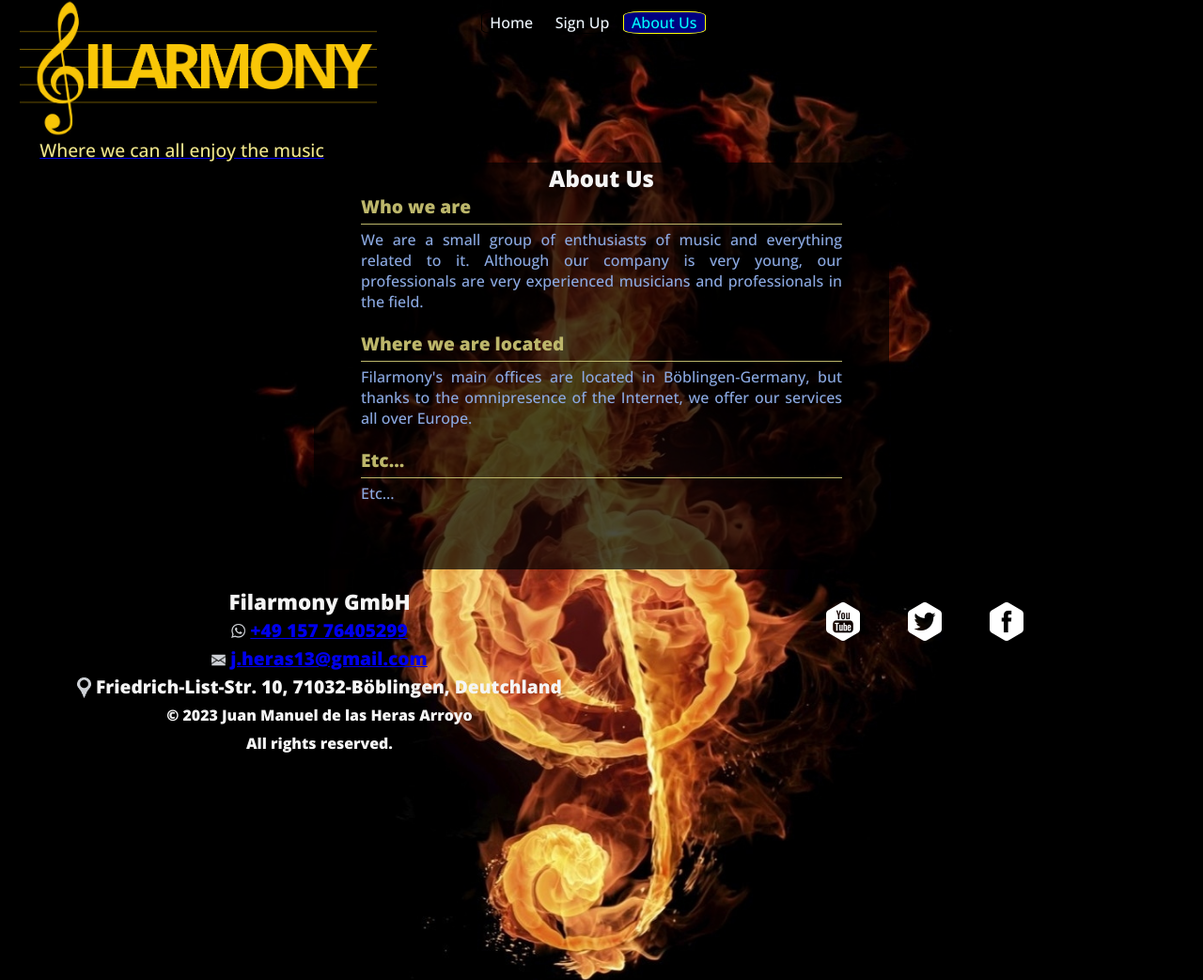
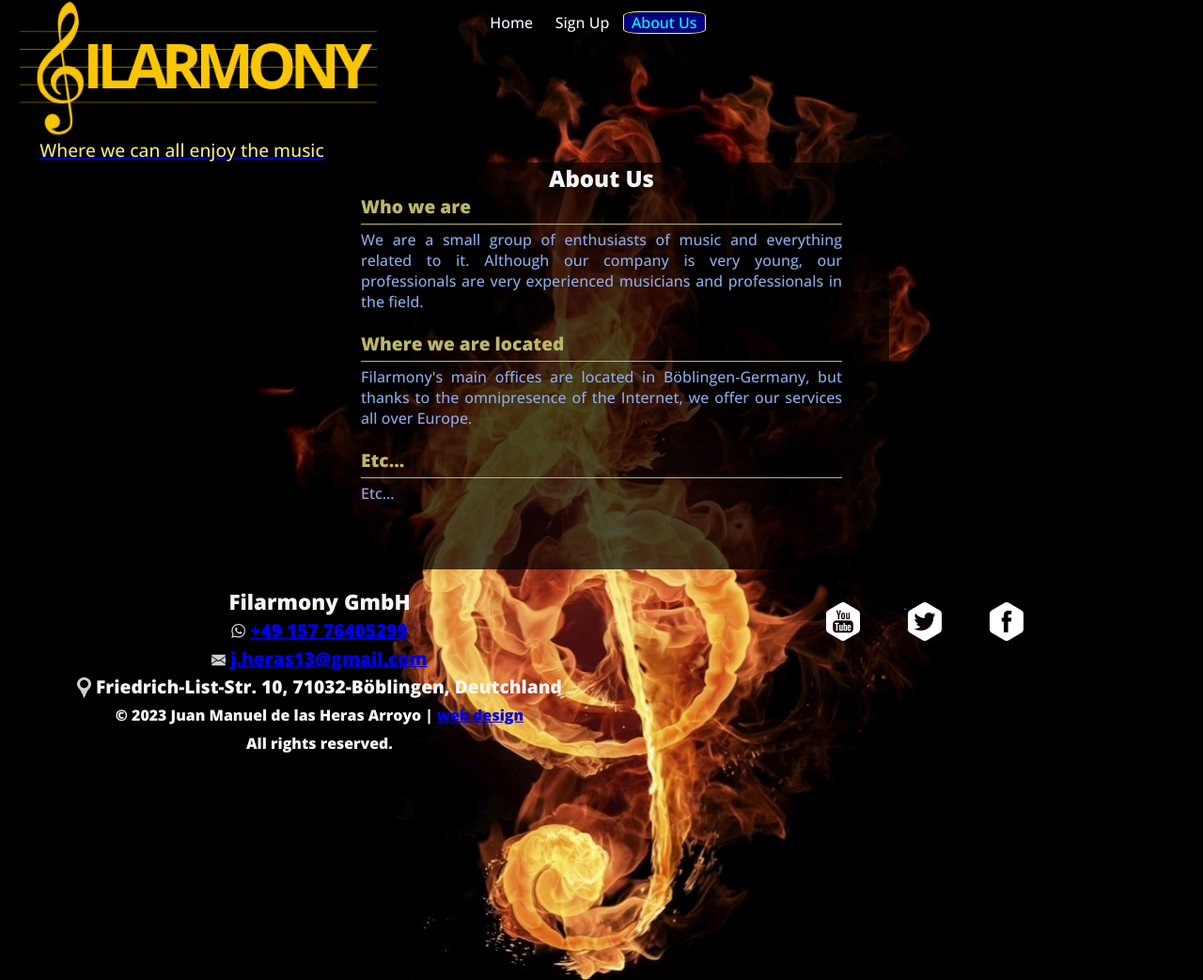
Before and after one commit to Juanma1313/filarmony, a plain HTML site: page about-us.html in a window 1280 px wide. Shown: the top 1043 px of the page at 94% size. Drawn offline with nearby package versions, Linux system fonts and the light colour scheme.

Commit message:
update developer link and delete legal displaimer link (about-us.html)

```diff
--- a/about-us.html
+++ b/about-us.html
@@ -84,8 +84,8 @@
             </div>
             <div style='clear:both'></div>
             <div >
-                <h5>© 2023 Juan Manuel de las Heras Arroyo </h5>
-                <h5>All rights reserved. </h5>
+                <h5>© 2023 Juan Manuel de las Heras Arroyo | <a href="https://www.linkedin.com/in/juan-manuel-de-las-heras-arroyo/" target='_blank' title='web design'>web design</a></h5>
+                <h5>All rights reserved.</h5>
             </div>
         </div>
     </footer>
```
